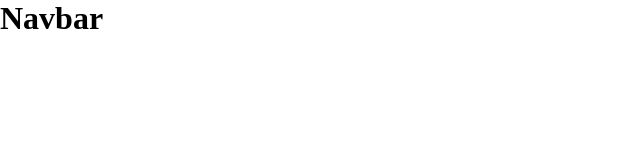
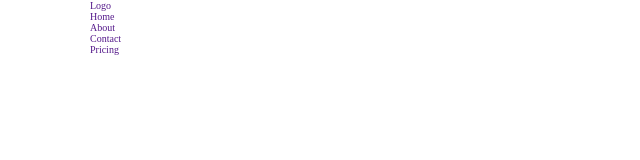
Before and after one commit to imronbekgaipov/netlify, a plain HTML site: page index.html in a window 1280 px wide. Shown: the whole page, without its empty margins (0-640 px from the left). Drawn offline with Linux system fonts and the light colour scheme; files that its build step writes are made by us from their sources.

Commit message:
navbar ready

```diff
--- a/index.html
+++ b/index.html
@@ -5,9 +5,32 @@
     <meta http-equiv="X-UA-Compatible" content="IE=edge" />
     <meta name="viewport" content="width=device-width, initial-scale=1.0" />
     <title>Navbar</title>
-    <link rel="stylesheet" href="./style.css" />
+    <link rel="stylesheet" href="./css/style.css" />
   </head>
   <body>
-    <h1>Navbar</h1>
+    <header class="header">
+      <div class="header__container container">
+        <a class="site-link" href="">
+          <span class="stie-link__logo">Logo</span>
+        </a>
+
+        <nav class="sitenav">
+          <ul class="sitenav__list">
+            <li class="sitenav__item">
+              <a class="sitenav__link" href="">Home</a>
+            </li>
+            <li class="sitenav__item">
+              <a class="sitenav__link" href="">About</a>
+            </li>
+            <li class="sitenav__item">
+              <a class="sitenav__link" href="">Contact</a>
+            </li>
+            <li class="sitenav__item">
+              <a class="sitenav__link" href="">Pricing</a>
+            </li>
+          </ul>
+        </nav>
+      </div>
+    </header>
   </body>
 </html>
--- a/style.css
+++ b/style.css
@@ -1,11 +1,31 @@
 *,
-*::after,
-*::before {
+*::before,
+*::after {
+  box-sizing: border-box;
   margin: 0;
   padding: 0;
-  box-sizing: border-box;
 }
 
 html {
   height: 100%;
+  font-size: 62.5%;
+  scroll-behavior: smooth;
 }
+
+ul,
+ol {
+  list-style: none;
+}
+
+a {
+  text-decoration: none;
+}
+
+.container {
+  width: 100%;
+  max-width: 1200px;
+  margin-left: auto;
+  margin-right: auto;
+  padding-left: 5rem;
+  padding-right: 5rem;
+}
```
